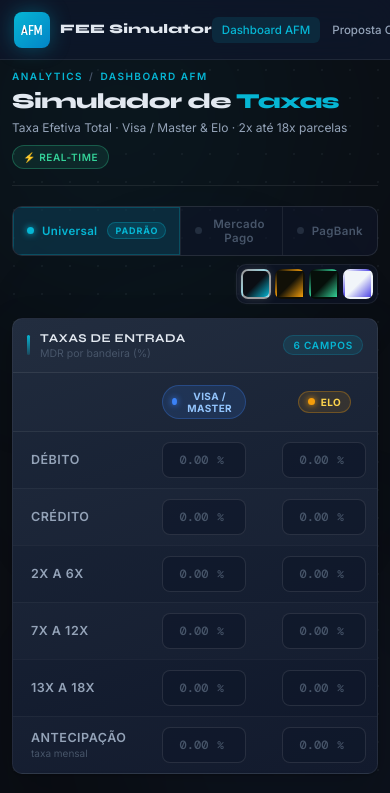
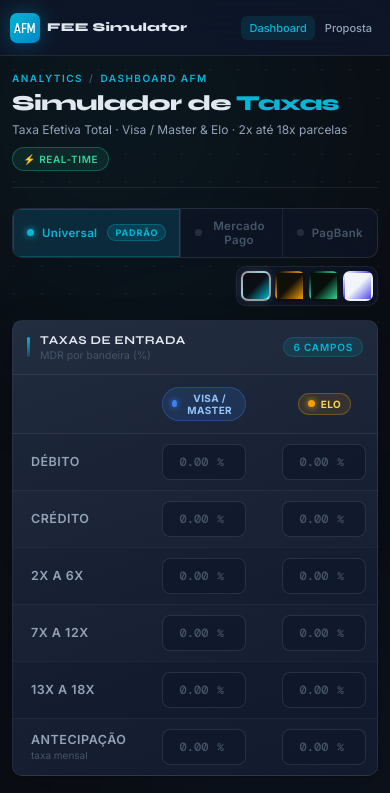
Before and after one commit to aldenirmros/simuladordetaxas, a plain HTML site: page index.html in a window 390 px wide. Shown: the top 793 px of the page. Drawn offline with nearby package versions, Linux system fonts and the light colour scheme.

Commit message:
Update index.html

```diff
--- a/index.html
+++ b/index.html
@@ -143,6 +143,10 @@
       margin-right: 7px; vertical-align: middle;
     }
 
+    /* Nav label helpers */
+    .nav-short { display: none; }
+    .nav-full  { display: inline; }
+
     .navbar-meta {
       display: flex; align-items: center; gap: 10px;
       margin-left: 20px; padding-left: 20px;
@@ -1239,23 +1243,36 @@
     @media (max-width: 768px) {
 
       /* ── Navbar mobile ─────────────────────────────── */
-      .navbar { padding: 0 14px; gap: 0; }
+      .navbar {
+        padding: 0 10px;
+        gap: 0;
+        height: auto;
+        min-height: 56px;
+        flex-wrap: nowrap;
+        overflow: visible;
+      }
       .navbar-meta { display: none; }          /* oculta status dot */
-      .logo-name { font-size: 13px; }
-      .logo-sub  { font-size: 9px; }
-
-      /* Nav links: compactar mas manter visíveis */
-      .navbar-nav { gap: 2px; }
+      .logo-name { font-size: 12px; }
+      .logo-sub  { font-size: 8.5px; }
+      .logo-icon { width: 30px; height: 30px; border-radius: 7px; }
+      .navbar-logo { gap: 7px; }
+
+      /* Nav links: abreviados em mobile */
+      .navbar-nav { gap: 2px; flex-shrink: 0; }
       .nav-item {
-        padding: 6px 10px;
-        font-size: 11.5px;
+        padding: 5px 8px;
+        font-size: 11px;
         letter-spacing: 0;
+        white-space: nowrap;
       }
+      /* Mostrar só o texto curto no mobile */
+      .nav-full  { display: none; }
+      .nav-short { display: inline; }
       /* Remove o dot indicator no active para economizar espaço */
       .nav-item.active::before { display: none; }
 
       /* ── Page wrapper ──────────────────────────────── */
-      .page-wrapper { padding: 70px 12px 44px; }
+      .page-wrapper { padding: 72px 12px 44px; }
 
       /* ── Page header ───────────────────────────────── */
       .page-header {
@@ -1407,11 +1424,47 @@
         border: none;
       }
 
+
+      /* ── Descobrir Taxa / Simular Venda ────────────── */
+      .taxa-body  { flex-direction: column; align-items: flex-start; padding: 16px; }
+      .taxa-sep   { width: 100%; height: 1px; margin: 16px 0; }
+      .taxa-results { flex-wrap: wrap; }
+      .taxa-result-value { font-size: 20px; }
+      .taxa-result-highlight .taxa-result-value { font-size: 26px; }
+      .taxa-input-wrap { width: 100%; max-width: 280px; }
+
+      .sim-body { flex-direction: column; align-items: flex-start; padding: 16px; }
+      .sim-vsep { width: 100%; height: 1px; margin: 16px 0; }
+      .sim-highlight { font-size: 26px; }
+      .sim-input-wrap { width: 100%; max-width: 280px; }
+      .sim-field-parc { width: 100%; }
+      .sim-inputs-group { gap: 14px; }
+
+      /* ── Footer ────────────────────────────────────── */
+      .page-footer { flex-direction: column; gap: 8px; align-items: flex-start; margin-top: 28px; }
+      .footer-formula { display: none; }
+
+      /* ── Modal PDF ─────────────────────────────────── */
+      .modal-box {
+        width: calc(100vw - 24px);
+        padding: 24px 18px;
+        border-radius: 14px;
+      }
+      .modal-title { font-size: 16px; }
+      .modal-desc  { font-size: 11.5px; }
+      .modal-input-wrap input { font-size: 18px; padding: 14px 16px; } /* área de toque grande */
+      .btn-cancel, .btn-confirm { padding: 13px 20px; font-size: 12.5px; flex: 1; }
+      .modal-actions { gap: 8px; }
+
+      /* ── Proposta: grid colapsa em coluna única ─────── */
+      .proposta-grid { grid-template-columns: 1fr; gap: 14px; }
+
+      /* comp-table: card-view already defined above, keep sizing */
       .comp-cet   { min-width: unset; width: 100%; font-size: 11.5px; padding: 4px 8px; }
       .delta-badge { font-size: 10px; padding: 2px 7px; margin-top: 4px; }
       .saving-brl  { font-size: 9.5px; }
 
-      /* ── Economia strip ────────────────────────────── */
+      /* ── Proposta: economia strip 2×2 ──────────────── */
       .economia-strip { grid-template-columns: repeat(2, 1fr); gap: 8px; margin-bottom: 14px; }
       .econ-card { padding: 11px 12px; border-radius: 8px; }
       .econ-label { font-size: 9px; }
@@ -1429,8 +1482,9 @@
       .btn-pdf {
         width: 100%;
         justify-content: center;
-        padding: 11px 20px;  /* toque confortável */
+        padding: 11px 20px;
         font-size: 12px;
+        margin-left: 0;
       }
 
       /* ── Proposta input widgets ────────────────────── */
@@ -1439,37 +1493,6 @@
         font-size: 13px;
         padding: 9px 6px 9px 10px;
       }
-
-      /* ── Descobrir Taxa / Simular Venda ────────────── */
-      .taxa-body  { flex-direction: column; align-items: flex-start; padding: 16px; }
-      .taxa-sep   { width: 100%; height: 1px; margin: 16px 0; }
-      .taxa-results { flex-wrap: wrap; }
-      .taxa-result-value { font-size: 20px; }
-      .taxa-result-highlight .taxa-result-value { font-size: 26px; }
-      .taxa-input-wrap { width: 100%; max-width: 280px; }
-
-      .sim-body { flex-direction: column; align-items: flex-start; padding: 16px; }
-      .sim-vsep { width: 100%; height: 1px; margin: 16px 0; }
-      .sim-highlight { font-size: 26px; }
-      .sim-input-wrap { width: 100%; max-width: 280px; }
-      .sim-field-parc { width: 100%; }
-      .sim-inputs-group { gap: 14px; }
-
-      /* ── Footer ────────────────────────────────────── */
-      .page-footer { flex-direction: column; gap: 8px; align-items: flex-start; margin-top: 28px; }
-      .footer-formula { display: none; }
-
-      /* ── Modal PDF ─────────────────────────────────── */
-      .modal-box {
-        width: calc(100vw - 24px);
-        padding: 24px 18px;
-        border-radius: 14px;
-      }
-      .modal-title { font-size: 16px; }
-      .modal-desc  { font-size: 11.5px; }
-      .modal-input-wrap input { font-size: 18px; padding: 14px 16px; } /* área de toque grande */
-      .btn-cancel, .btn-confirm { padding: 13px 20px; font-size: 12.5px; flex: 1; }
-      .modal-actions { gap: 8px; }
     }
 
     /* ─── RESPONSIVE — SMALL MOBILE (≤ 480px) ─────────── */
@@ -1500,6 +1523,10 @@
       /* sim brand toggle: full width */
       .sim-brand-toggle { width: 100%; }
       .sim-brand-btn { flex: 1; justify-content: center; }
+
+      /* Proposta: economia em coluna única no mobile pequeno */
+      .economia-strip { grid-template-columns: 1fr 1fr; }
+      .econ-value { font-size: clamp(12px, 3vw, 15px); }
     }
 
     /* ─── iOS SAFE AREA (notch / home indicator) ────────── */
@@ -1508,8 +1535,8 @@
         padding-bottom: calc(44px + env(safe-area-inset-bottom));
       }
       .navbar {
-        padding-left:  max(14px, env(safe-area-inset-left));
-        padding-right: max(14px, env(safe-area-inset-right));
+        padding-left:  max(10px, env(safe-area-inset-left));
+        padding-right: max(10px, env(safe-area-inset-right));
       }
     }
     /* ══════════════════════════════════════════════════
@@ -1887,8 +1914,8 @@
   <div class="navbar-spacer"></div>
 
   <div class="navbar-nav">
-    <a class="nav-item active" href="#" id="nav-dashboard" onclick="switchView('dashboard'); return false;">Dashboard AFM</a>
-    <a class="nav-item" href="#" id="nav-proposta" onclick="switchView('proposta'); return false;">Proposta Comercial</a>
+    <a class="nav-item active" href="#" id="nav-dashboard" onclick="switchView('dashboard'); return false;"><span class="nav-full">Dashboard AFM</span><span class="nav-short">Dashboard</span></a>
+    <a class="nav-item" href="#" id="nav-proposta" onclick="switchView('proposta'); return false;"><span class="nav-full">Proposta Comercial</span><span class="nav-short">Proposta</span></a>
   </div>
 
   <div class="navbar-meta">
```
